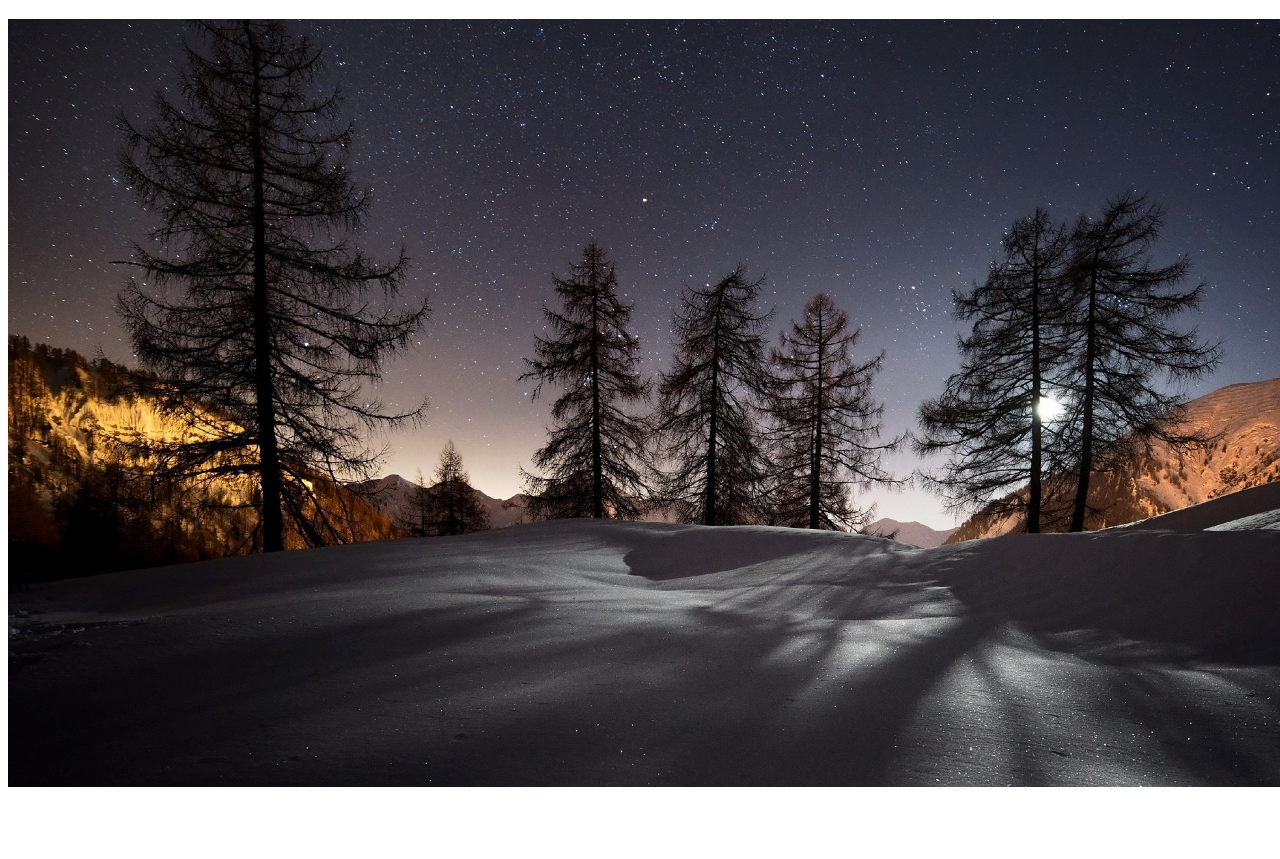
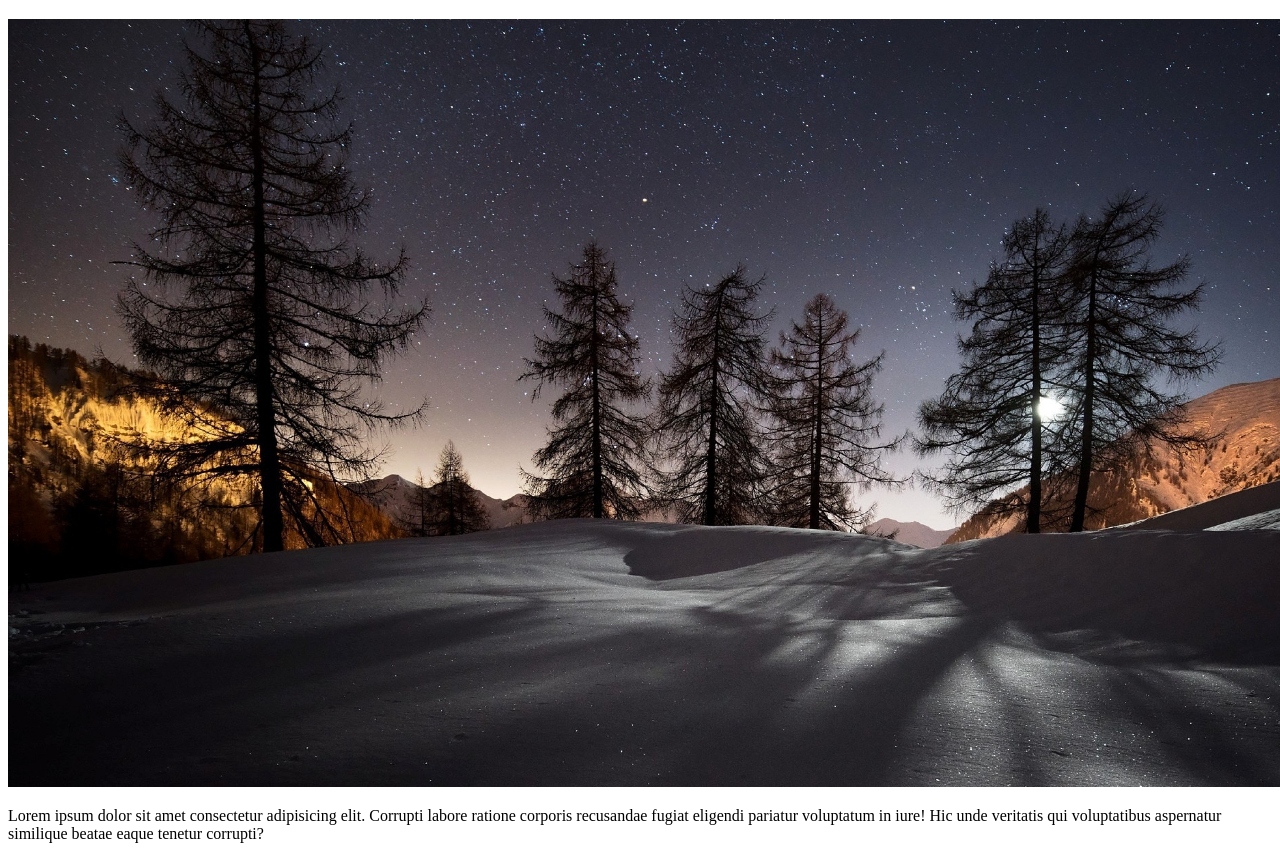
Before and after one commit to abusayemsifat/problem-will-never-last, a plain HTML site: page index.html in a window 1280 px wide. Shown: the part 61-920 px from the top of the page. Before the commit the page ends 860 px from the top, so only its background shows below. Drawn offline with Linux system fonts and the light colour scheme.

Commit message:
Added a paragraph

```diff
--- a/index.html
+++ b/index.html
@@ -8,5 +8,8 @@
 <body>
   <h1>A Beautiful Wallpaper</h1>
   <img src="Images/wallpaperflare.com_wallpaper.jpg" alt="Wallpaper">
+  <p>
+  Lorem ipsum dolor sit amet consectetur adipisicing elit. Corrupti labore ratione corporis recusandae fugiat eligendi pariatur voluptatum in iure! Hic unde veritatis qui voluptatibus aspernatur similique beatae eaque tenetur corrupti?
+</p>
 </body>
 </html>
```
